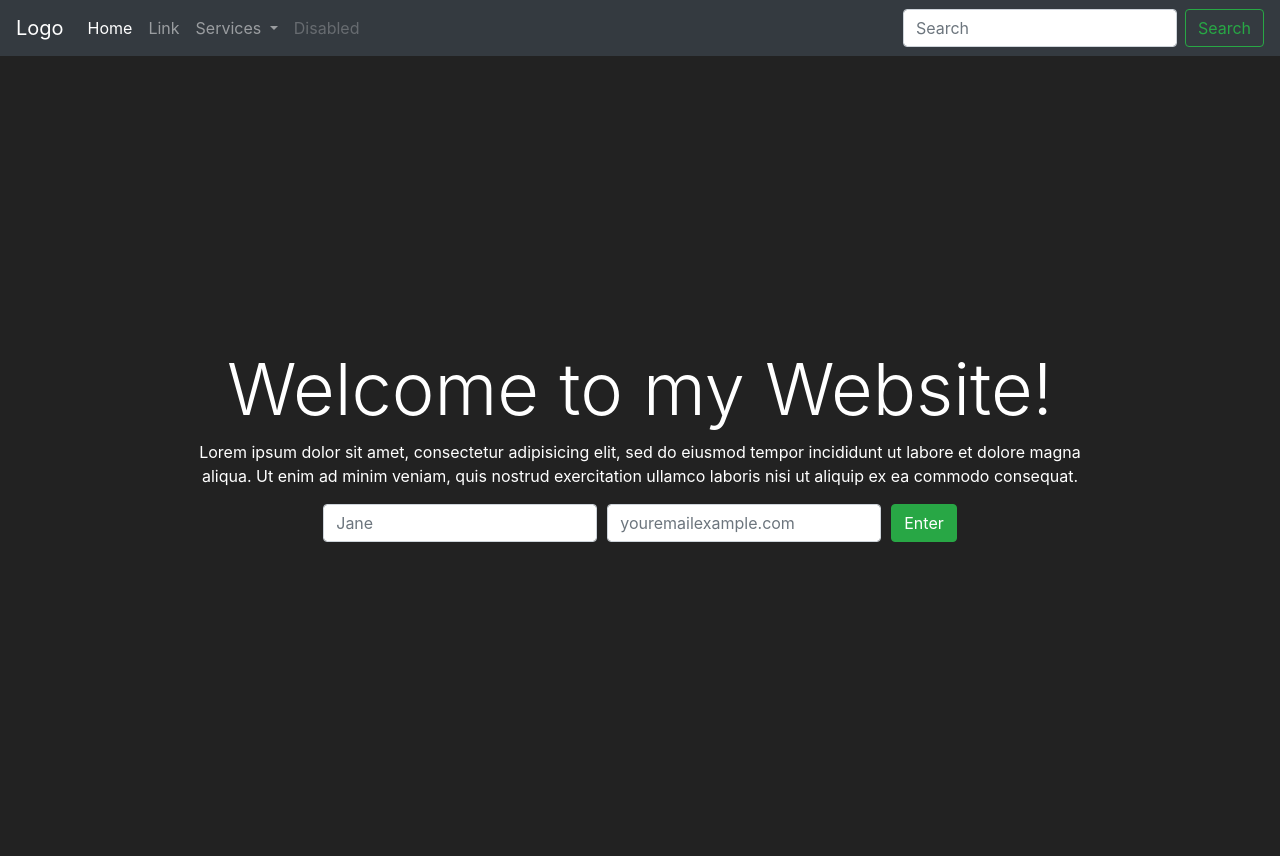
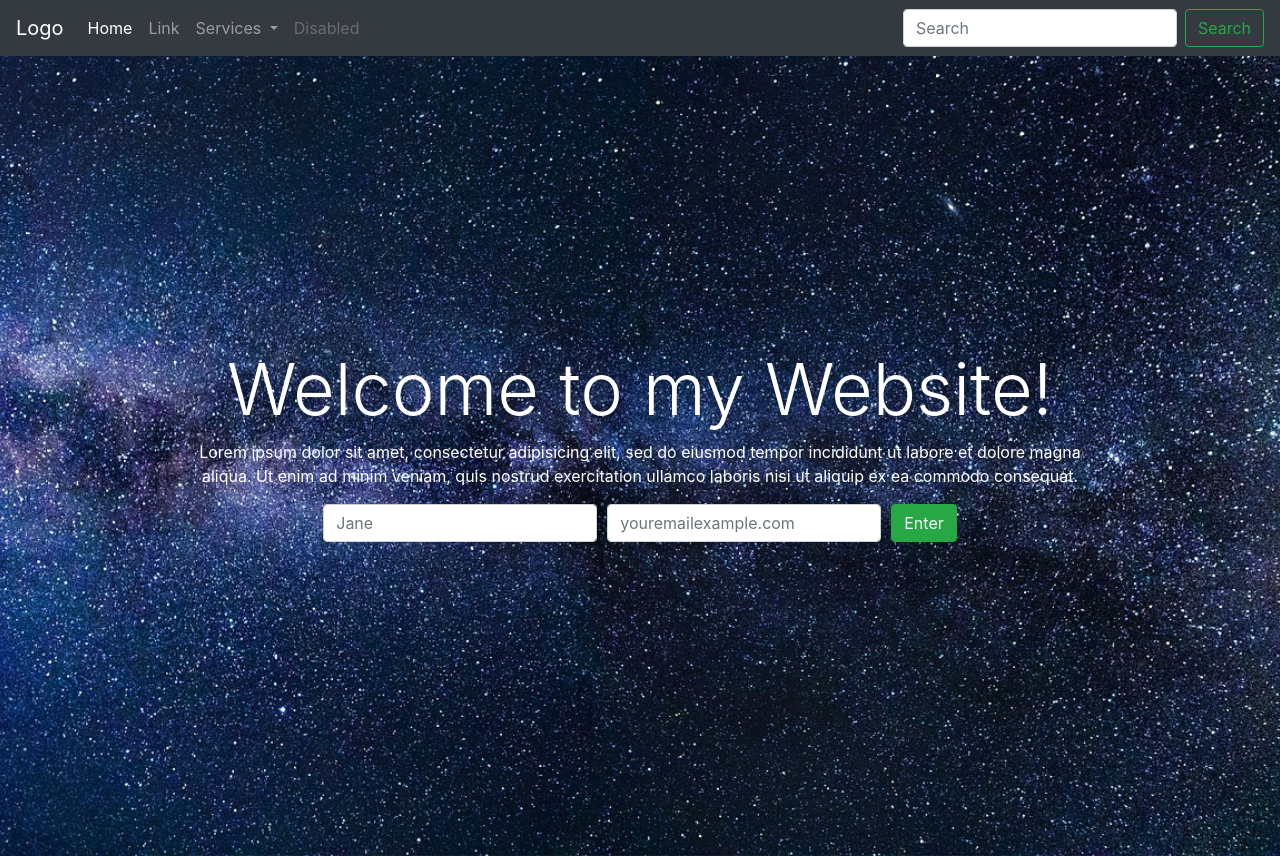
Before and after one commit to RReddVar/rreddvar777.github.io, a plain HTML site: page index.html in a window 1280 px wide. Shown: the top 856 px of the page. Drawn offline with nearby package versions, Linux system fonts and the light colour scheme.

Commit message:
Update styles.css

```diff
--- a/css/styles.css
+++ b/css/styles.css
@@ -8,7 +8,7 @@ img {
 }
 
 #cover {
-	background: #222 url(images/milky-way-2695569_1280.jpg) center center no-repeat;
+	background: #222 url(../images/milky-way-2695569_1280.jpg) center center no-repeat;
 	background-size: cover;
 	color:#fff;
 	height: 100%;
```
